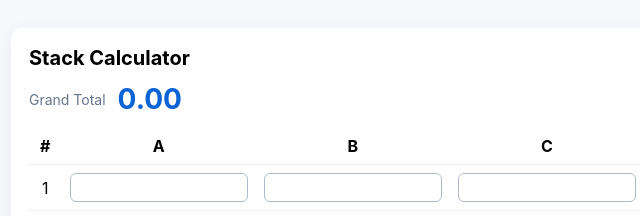
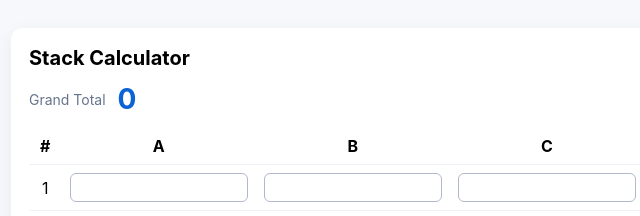
Before and after one commit to lonedruid789/stack_calculator, a plain HTML site: page index.html in a window 1280 px wide. Shown: the top 216 px of the page, 179-819 px from the left. Drawn offline with Linux system fonts and the light colour scheme.

Commit message:
Update index

```diff
--- a/index.html
+++ b/index.html
@@ -63,7 +63,7 @@
     const tbody = document.getElementById('tbody');
     const grandEl = document.getElementById('grandTotal');
 
-    function fmt(n){ return Number.isFinite(n) ? n.toFixed(2) : '0.00'; }
+    function fmt(n){ return Number.isFinite(n) ? String(n) : '0'; }
 
     function toNumber(v){
       if (v === null || v === undefined) return 0;
```
